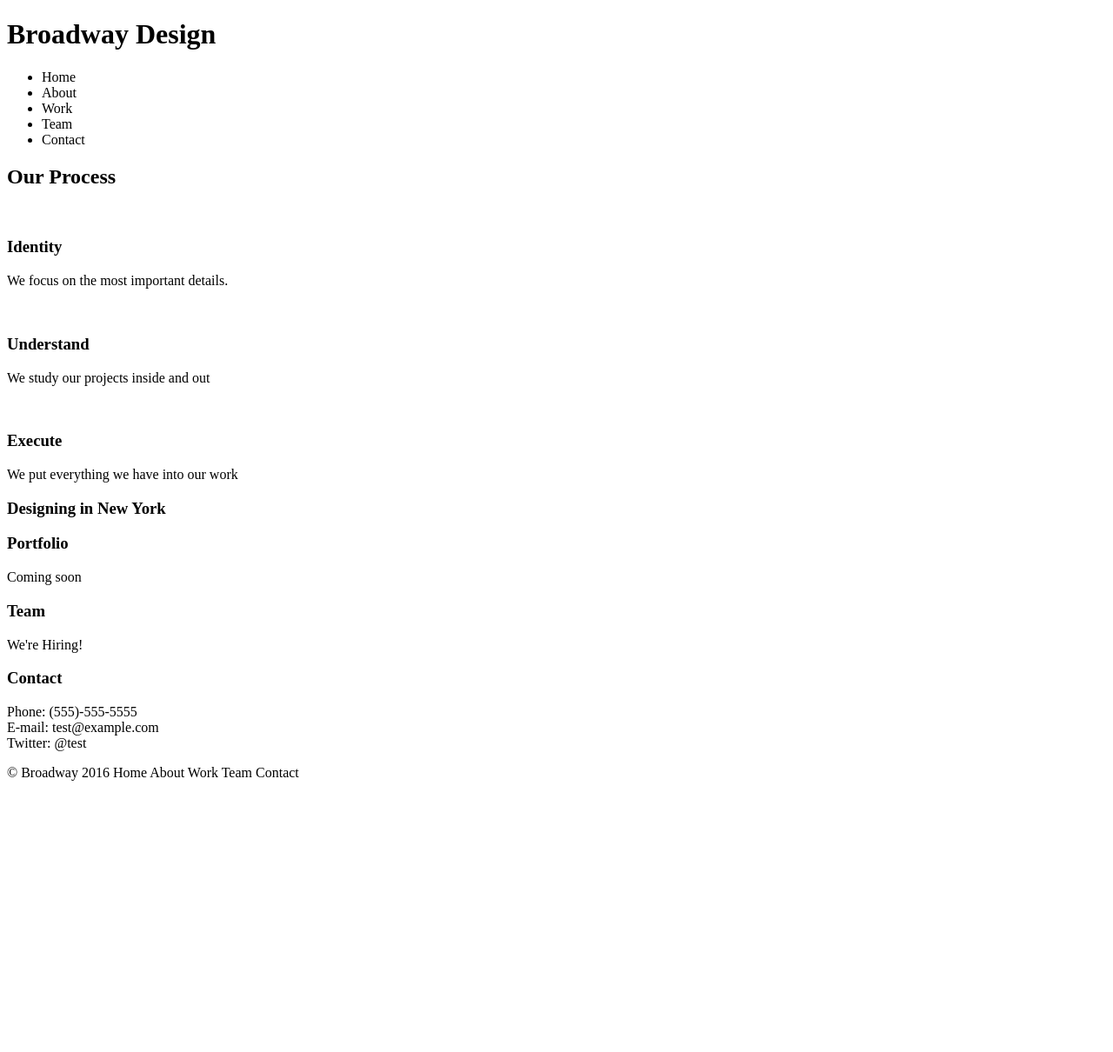
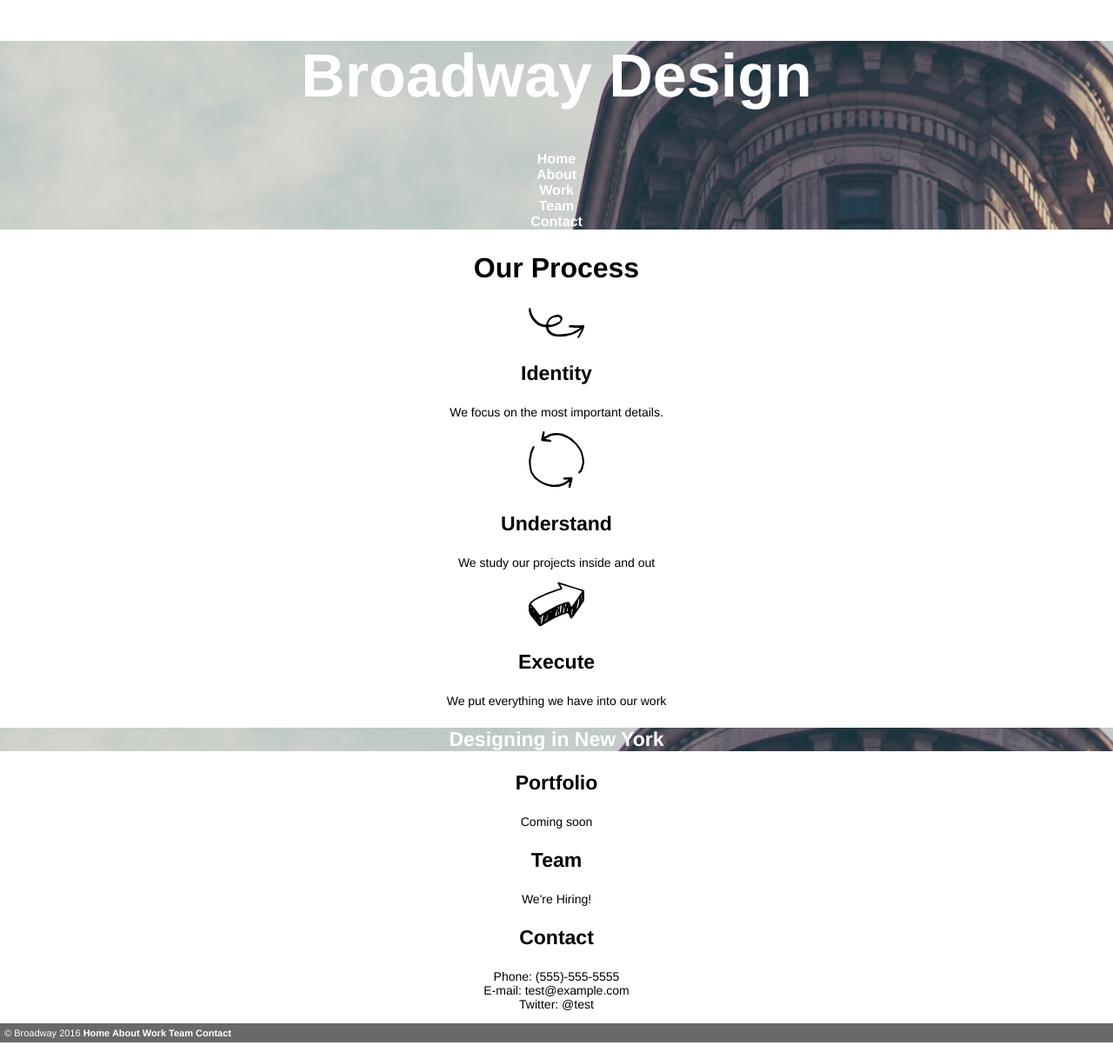
Before and after one commit to N-Spears/broadway_design, a plain HTML site: page index.html in a window 1280 px wide. Shown: the whole page at 87% size. Before the commit the page ends 914 px from the top, so only its background shows below. Drawn offline with Linux system fonts and the light colour scheme; files that its build step writes are made by us from their sources.

Commit message:
Add styles.

```diff
--- a/index.html
+++ b/index.html
@@ -3,28 +3,24 @@
 <head>
 <meta http-equiv="Content-Type" content="text/html; charset=utf-8">
 <title>Broadway Design</title>
-<link href="./resources/css/style.css" type="text/css" rel="stylesheet">
+<link href="./resources/style.css" type="text/css" rel="stylesheet">
 </head>
 <body>
-<h1>Broadway Design</h1>
-<ul>
-<li>Home</li>
-  <li>About</li>
-  <li>Work</li>
-  <li>Team</li>
-  <li>Contact</li>
-</ul>
+<div id="header">
+  <h1>Broadway Design</h1>
+  <span>Home<br/>About<br/>Work<br/>Team<br/>Contact</span>
+</div>
 <h2>Our Process</h2>
-<img src="">
+<img src="./resources/img/identify.svg">
 <h3>Identity</h3>
 <p>We focus on the most important details.</p>
-<img src="">
+<img src="./resources/img/understand.svg">
 <h3>Understand</h3>
 <p>We study our projects inside and out</p>
-<img src="">
+<img src="./resources/img/execute.svg">
 <h3>Execute</h3>
 <p>We put everything we have into our work</p>
-<h3>Designing in New York</h3>
+<h3 class="design">Designing in New York</h3>
 <h3>Portfolio</h3>
 <p>Coming soon</p>
 <h3>Team</h3>
@@ -33,6 +29,9 @@
 <p>Phone: (555)-555-5555<br/>
 E-mail: test@example.com<br/>
 Twitter: @test</p>
-<p>&copy; Broadway 2016 Home About Work Team Contact</p>
+
+  <div >
+    <p class="footer">&copy; Broadway 2016 <span>Home About Work Team Contact</span></p>
+  </div>
 </body>
 </html>
--- a/resources/style.css
+++ b/resources/style.css
@@ -0,0 +1,51 @@
+@charset "utf-8";
+
+body {
+	margin: 0;
+	padding: 0;
+	text-align: center;
+	font-family: Helvetica;
+}
+
+#header {
+	background: url("../resources/img/the-flatiron-building.png") top center no-repeat;
+}
+
+h1, h2, h3, span {
+	font-weight: bold;
+}
+
+h1 {
+	font-size: 70px;
+	color: white;
+}
+
+h2 {
+	font-size: 32px;
+
+}
+
+h3 {
+	font-size: 23px;
+}
+
+p {
+	font-size: 14px;
+}
+
+.design {
+	background: url("../resources/img/the-flatiron-building.png") top center no-repeat;
+	color: white;
+}
+
+.footer {
+	text-align: left;
+	background-color: dimgray;
+	font-size: 11px;
+	color: white;
+	padding: 5px;
+}
+
+span {
+	color: white;
+}
```
